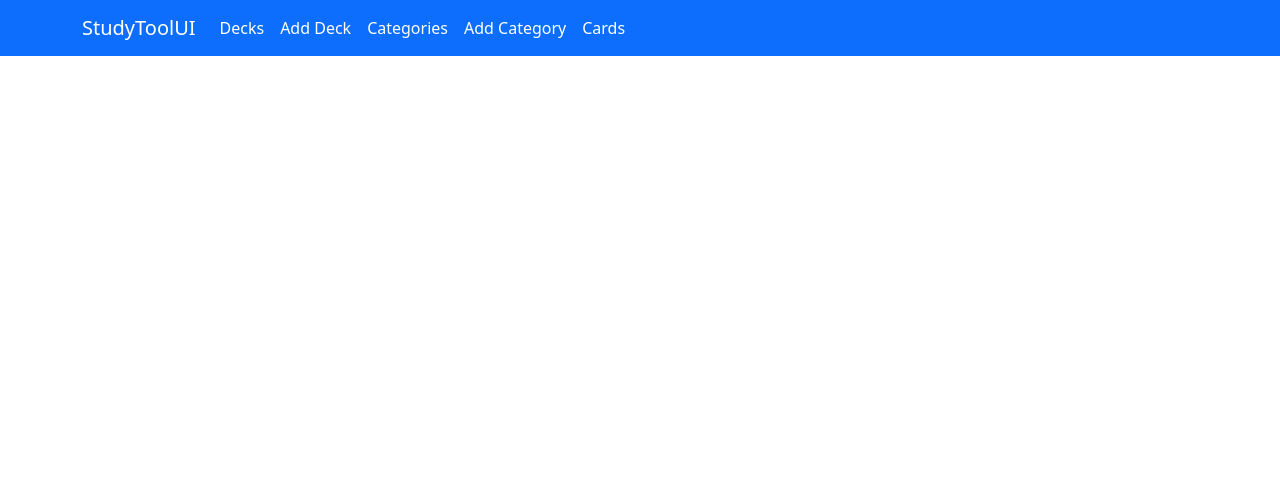
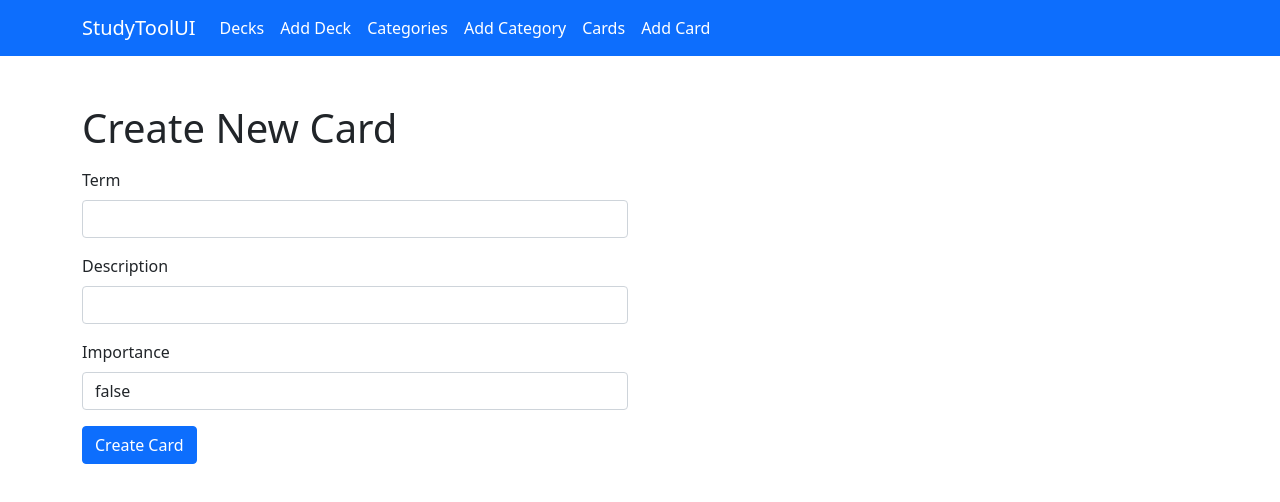
Before and after one commit to ianmbrain/StudyToolUI, an Angular app: page /cards/add in a window 1280 px wide. Before the commit this address led to /. Shown: the top 502 px of the page. Built offline with nearby package versions, Linux system fonts and the light colour scheme.

Commit message:
Imp: Added functionality to add cards.

```diff
--- a/src/app/app-routing.module.ts
+++ b/src/app/app-routing.module.ts
@@ -7,6 +7,7 @@ import { CategoryListComponent } from './components/categories/category-list/cat
 import { AddCategoryComponent } from './components/categories/add-category/add-category.component';
 import { EditCategoryComponent } from './components/categories/edit-category/edit-category.component';
 import { CardListComponent } from './components/cards/card-list/card-list.component';
+import { AddCardComponent } from './components/cards/add-card/add-card.component';
 
 const routes: Routes = [
   {
@@ -40,6 +41,10 @@ const routes: Routes = [
   {
     path: 'cards',
     component: CardListComponent
+  },
+  {
+    path: 'cards/add',
+    component: AddCardComponent
   }
 ];
 
--- a/src/app/app.component.html
+++ b/src/app/app.component.html
@@ -21,6 +21,9 @@
         <li class="nav-item">
           <a class="nav-link active" aria-current="page" routerLink="cards">Cards</a>
         </li>
+        <li class="nav-item">
+          <a class="nav-link active" aria-current="page" routerLink="cards/add">Add Card</a>
+        </li>
       </ul>
     </div>
   </div>
--- a/src/app/app.module.ts
+++ b/src/app/app.module.ts
@@ -12,6 +12,7 @@ import { CategoryListComponent } from './components/categories/category-list/cat
 import { AddCategoryComponent } from './components/categories/add-category/add-category.component';
 import { EditCategoryComponent } from './components/categories/edit-category/edit-category.component';
 import { CardListComponent } from './components/cards/card-list/card-list.component';
+import { AddCardComponent } from './components/cards/add-card/add-card.component';
 
 @NgModule({
   declarations: [
@@ -22,7 +23,8 @@ import { CardListComponent } from './components/cards/card-list/card-list.compon
     CategoryListComponent,
     AddCategoryComponent,
     EditCategoryComponent,
-    CardListComponent
+    CardListComponent,
+    AddCardComponent
   ],
   imports: [
     BrowserModule,
--- /dev/null
+++ b/src/app/components/cards/add-card/add-card.component.html
@@ -0,0 +1,22 @@
+<div class="container my-5">
+    <h1 class="mb-3">Create New Card</h1>
+    <div class="row">
+        <div class="col-6">
+            <form #form="ngForm" (ngSubmit)="addCard()">
+                <div class="mb-3">
+                  <label for="term" class="form-label">Term</label>
+                  <input type="text" class="form-control" id="term" name="term" [(ngModel)] = "addCardRequest.term">
+                </div>
+                <div class="mb-3">
+                    <label for="description" class="form-label">Description</label>
+                    <input type="text" class="form-control" id="description" name="description" [(ngModel)] = "addCardRequest.description">
+                  </div>
+                <div class="mb-3">
+                    <label for="important" class="form-label">Importance</label>
+                    <input type="text" class="form-control" id="important" name="important" [(ngModel)] = "addCardRequest.important">
+                </div>
+                <button type="submit" class="btn btn-primary">Create Card</button>
+              </form>
+        </div>
+    </div>
+</div>
--- /dev/null
+++ b/src/app/components/cards/add-card/add-card.component.ts
@@ -0,0 +1,33 @@
+import { Component, OnInit } from '@angular/core';
+import { Router } from '@angular/router';
+import { Card } from 'src/app/models/card.model';
+import { CardsService } from 'src/app/services/cards.service';
+
+@Component({
+  selector: 'app-add-card',
+  templateUrl: './add-card.component.html',
+  styleUrls: ['./add-card.component.css']
+})
+export class AddCardComponent implements OnInit {
+
+  addCardRequest: Card = {
+    term: '',
+    description: '',
+    important: false
+  };
+
+  constructor(private cardsService: CardsService, private router: Router) { }
+
+  ngOnInit(): void {
+
+  }
+
+  addCard() {
+    this.cardsService.addDeck(this.addCardRequest)
+    .subscribe({
+      next:(request) => { }
+    });
+
+    this.router.navigate(['cards']);
+  }
+}
--- a/src/app/models/card.model.ts
+++ b/src/app/models/card.model.ts
@@ -1,6 +1,6 @@
 export interface Card {
     id?: number,
     term: string,
-    description: number,
+    description: string,
     important: boolean
 }
--- a/src/app/services/cards.service.ts
+++ b/src/app/services/cards.service.ts
@@ -16,4 +16,8 @@ export class CardsService {
   getAllCards(): Observable<Card[]> {
     return this.http.get<Card[]>(this.baseApiUrl + '/api/card');
   }
+
+  addDeck(addCardRequest: Card) {
+    return this.http.post(this.baseApiUrl + '/api/card', addCardRequest);
+  }
 }
```
Also changed, not shown: src/app/components/cards/add-card/add-card.component.css (added), 1 other file (tests, documents, lock files or other folders).
